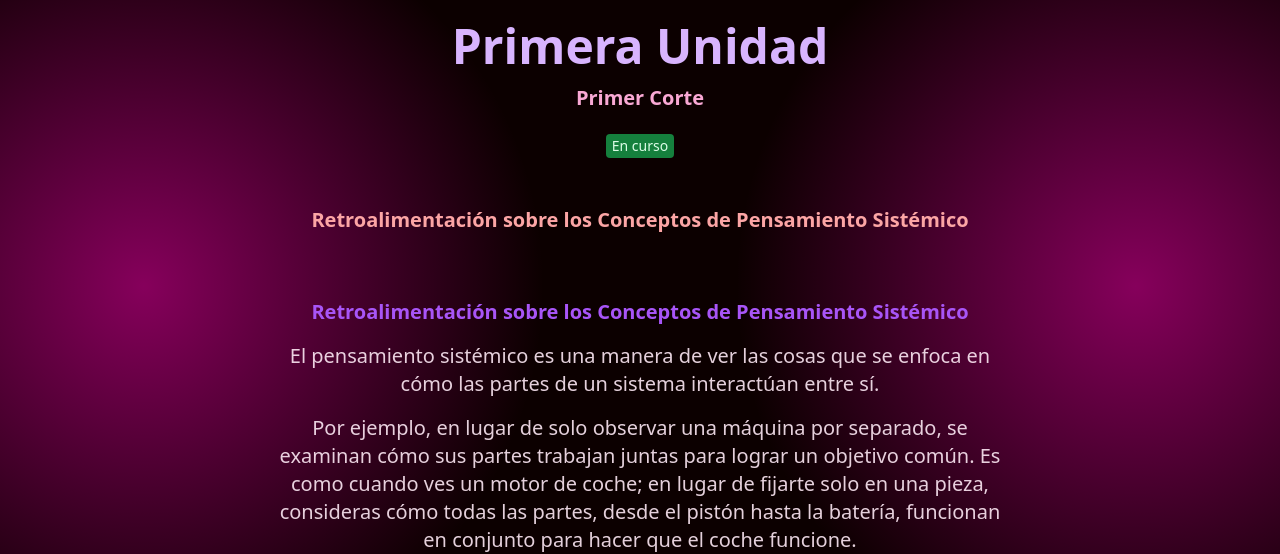
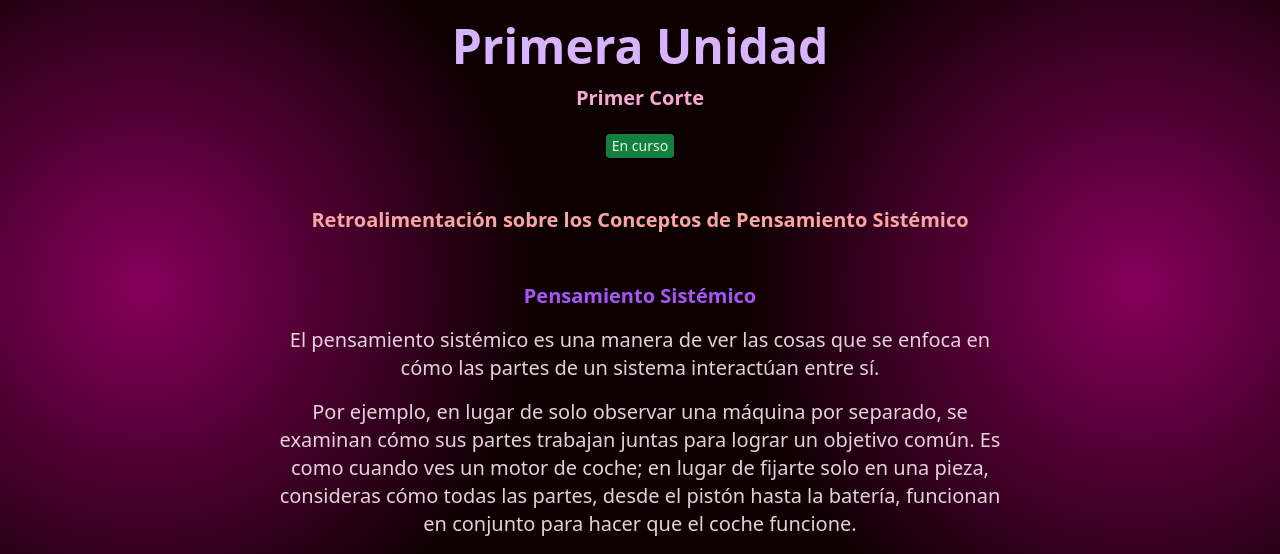
Before and after one commit to LAndresYaraT/Portafolio, an Astro site: page /Up1 in a window 1280 px wide. Shown: the part 114-668 px from the top of the page. Built offline with nearby package versions, Linux system fonts and the light colour scheme; Astro itself is replaced by a stand-in of ours.

Commit message:
Cambio del titulo h3 en Up1

```diff
--- a/src/pages/Up1.astro
+++ b/src/pages/Up1.astro
@@ -34,8 +34,8 @@ import SectionContainer from "../components/SectionContainer.astro";
             Retroalimentación sobre los Conceptos de Pensamiento Sistémico
         </h2>
 
-        <h3 class="typewriter text-purple-500 text-xl mt-16 text-center block mx-auto font-bold break-words max-w-full lg:max-w-[740px]">
-            Retroalimentación sobre los Conceptos de Pensamiento Sistémico
+        <h3 class="typewriter text-purple-500 text-xl mt-12 text-center block mx-auto font-bold break-words max-w-full lg:max-w-[740px]">
+            Pensamiento Sistémico
         </h3>
 
         <div class="text-container text-center mx-auto">
```
